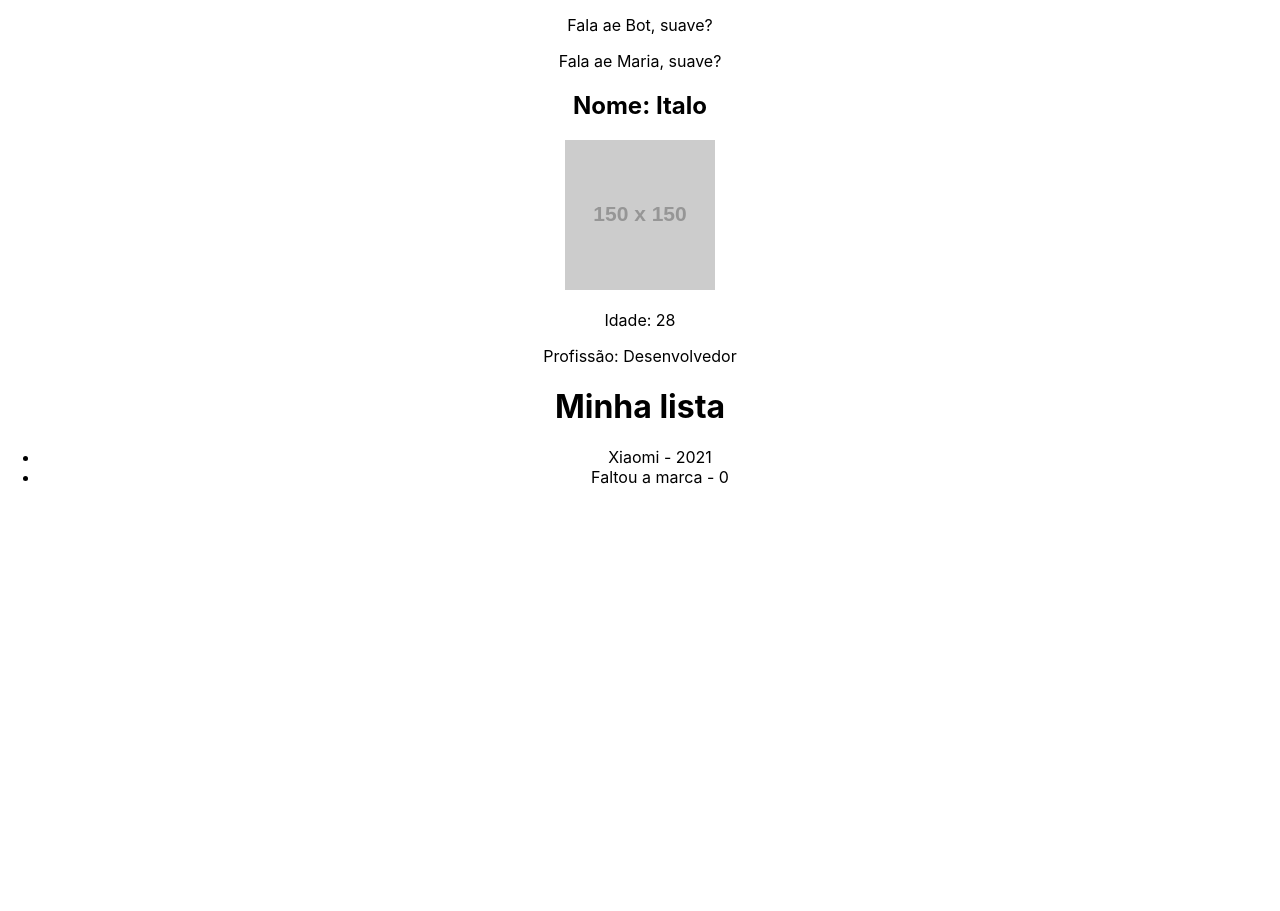
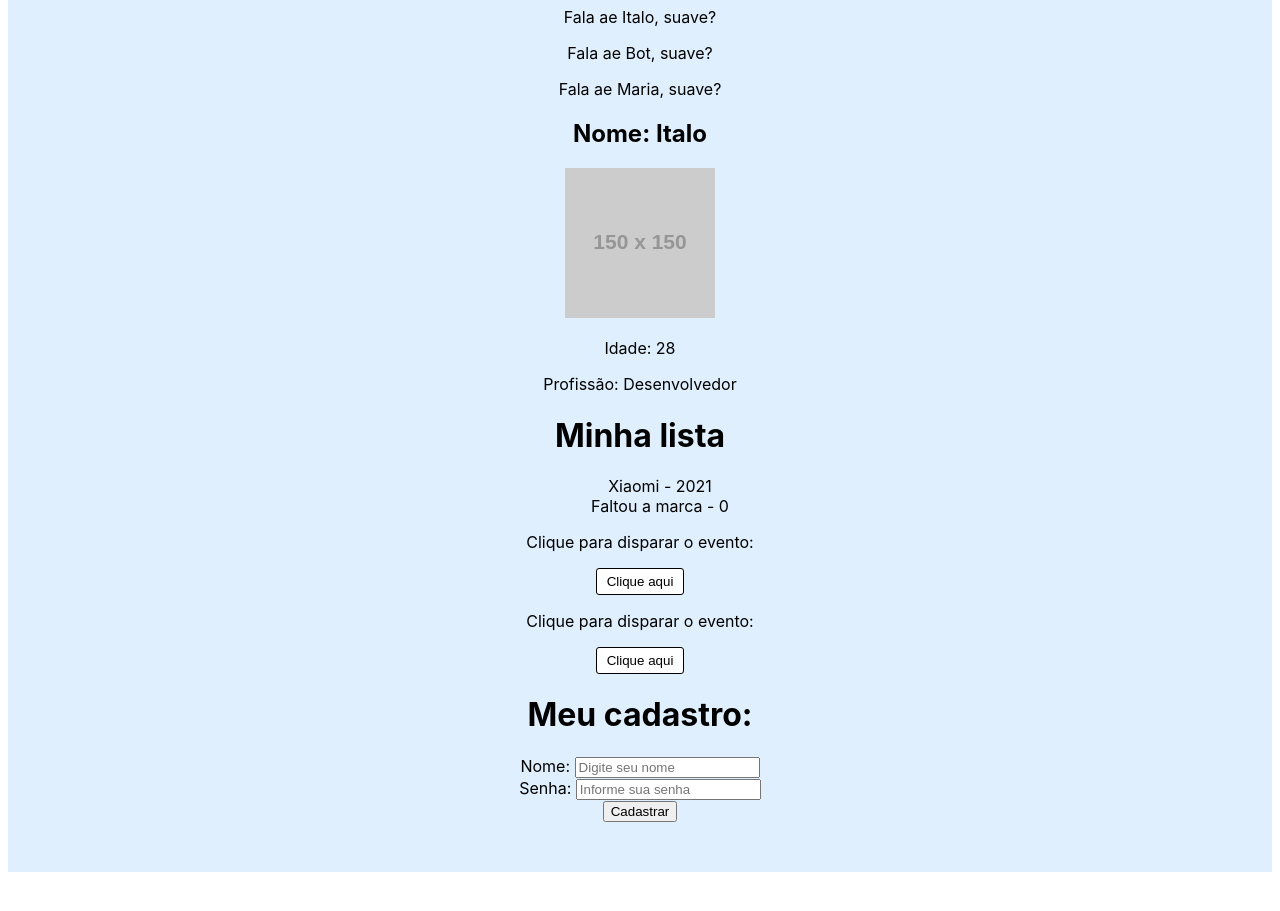
Before and after one commit to italoknd/Curso-REACT-JS, a React (Create React App) app in the folder curso-react/: page / in a window 1280 px wide. Shown: the part 657-1568 px from the top of the page. Built offline with nearby package versions, Linux system fonts and the light colour scheme.

Commit message:
trabalhando com o useState

```diff
--- a/curso-react/src/App.css
+++ b/curso-react/src/App.css
@@ -36,3 +36,21 @@
     transform: rotate(360deg);
   }
 }
+
+div.App{
+  padding-bottom: 50px;
+}
+
+button{
+  background-color: white;
+  border: 1px solid black;
+  padding: 5px 10px;
+  border-radius: 3px;
+  cursor: pointer;
+  transition: .3s;
+}
+
+button:hover{
+  background-color: #282c34;
+  color: white;
+}
--- a/curso-react/src/App.js
+++ b/curso-react/src/App.js
@@ -4,6 +4,8 @@
 import Pessoa from './components/Pessoa'
 import Frase from './components/Frase'
 import List from './components/List'
+import Evento from './components/Evento'
+import Form from './components/Form'
 
 function App() {
   const name = 'Italo'
@@ -39,6 +41,11 @@
       />
 
       <List />
+
+      <Evento numero="1" />
+      <Evento numero="2" />
+
+      <Form />
     </div>
   )
 }
--- /dev/null
+++ b/curso-react/src/components/Evento.js
@@ -0,0 +1,15 @@
+function Evento({numero}){
+
+  function meuEvento(){
+    console.log(`I've just been activated ${numero}`)
+  }
+
+  return(
+    <div>
+      <p>Clique para disparar o evento: </p>
+      <button onClick={meuEvento}>Clique aqui</button>
+    </div>
+  )
+}
+
+export default Evento;
--- /dev/null
+++ b/curso-react/src/components/Form.js
@@ -0,0 +1,46 @@
+import { useState } from 'react'
+
+function Form() {
+  function cadastrarUsuario(e) {
+    e.preventDefault()
+
+    console.log(`Usuário: ${name}`);
+    console.log(`Senha: ${password}`);
+  }
+
+  const [name, setName] = useState(null);
+  const [password, setPassword] = useState(null);
+
+  return (
+    <div>
+      <h1>Meu cadastro:</h1>
+      <form onSubmit={cadastrarUsuario}>
+        <div>
+          <label htmlFor="name">Nome: </label>
+          <input
+            id="name"
+            name="name"
+            type="text"
+            placeholder="Digite seu nome"
+            onChange={(e) => setName(e.target.value)}
+          />
+        </div>
+        <div>
+          <label htmlFor="password">Senha: </label>
+          <input
+            id="password"
+            name="password"
+            type="password"
+            placeholder="Informe sua senha"
+            onChange={(e) => setPassword(e.target.value)}
+          />
+        </div>
+        <div>
+          <input type="submit" value="Cadastrar" />
+        </div>
+      </form>
+    </div>
+  )
+}
+
+export default Form
--- a/curso-react/src/index.css
+++ b/curso-react/src/index.css
@@ -1,14 +1,23 @@
 body {
-  margin: 0;
   font-family: -apple-system, BlinkMacSystemFont, 'Segoe UI', 'Roboto', 'Oxygen',
     'Ubuntu', 'Cantarell', 'Fira Sans', 'Droid Sans', 'Helvetica Neue',
     sans-serif;
   -webkit-font-smoothing: antialiased;
   -moz-osx-font-smoothing: grayscale;
+  padding: 0;
   margin-bottom: 500px;
+  margin-top: 50px;
 }
 
 code {
   font-family: source-code-pro, Menlo, Monaco, Consolas, 'Courier New',
     monospace;
 }
+
+div{
+  background-color: rgb(223, 239, 253);
+}
+
+ul > li{
+  list-style: none;
+}
```
